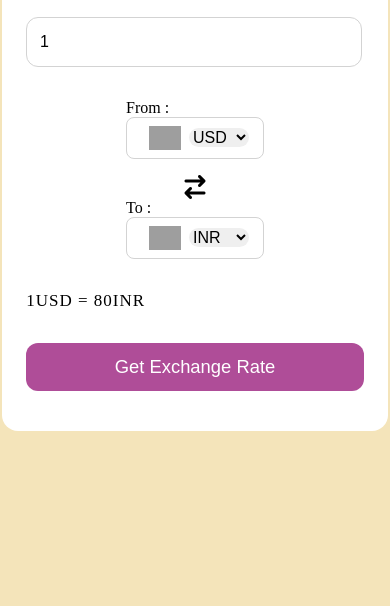
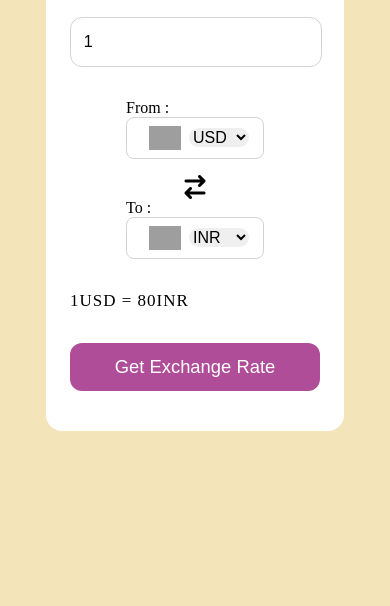
Before and after one commit to TonyStark-19/Currency-convertor, a plain HTML site: page index.html in a window 390 px wide. Shown: the part 238-844 px from the top of the page. Drawn offline with Linux system fonts and the light colour scheme; no server answers; grey boxes are pictures that could not be loaded.

Commit message:
Again fixed responsiveness

```diff
--- a/style.css
+++ b/style.css
@@ -16,7 +16,7 @@ body {
     padding: 2rem;
     border-radius: 1rem;
     min-height: 40vh;
-    width: 47vh;
+    width: 350px;
 }
 
 .container h2 {
@@ -99,10 +99,11 @@ form button {
 
 /* Responsiveness */
 
-@media (max-width: 400px) {
+@media (max-width: 470px) {
 
     .container {
         padding: 1.5rem;
+        width: 300px;
     }
 
     .container h2 {
@@ -113,7 +114,7 @@ form button {
 @media (max-width: 390px) {
 
     .container {
-        width: 40vh;
+        width: 250px;
     }
 
     .dropdown {
@@ -132,7 +133,7 @@ form button {
 @media (max-width: 360px) {
 
     .container {
-        width: 35vh;
+        width: 230px;
     }
 
     .container h2 {
```
